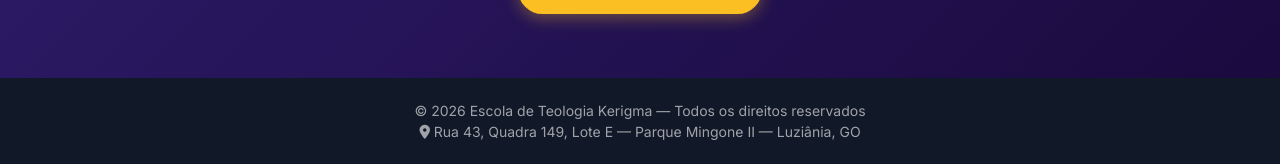
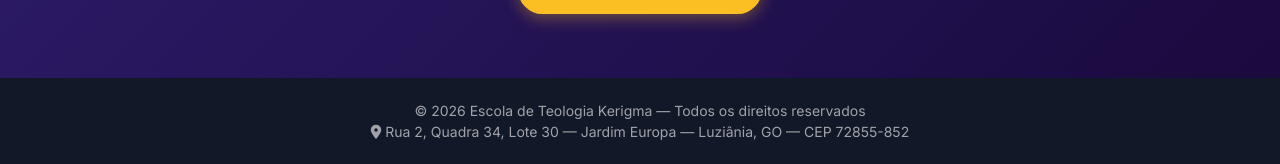
Before and after one commit to 104dk/KerigmaOficial.github.io, a plain HTML site: page index.html in a window 1280 px wide. Shown: the part 1446-1610 px from the top of the page. Drawn offline with Linux system fonts and the light colour scheme.

Commit message:
Atualiza endereço para Jardim Europa

```diff
--- a/index.html
+++ b/index.html
@@ -412,7 +412,7 @@
 
   <footer>
     <p>&copy; 2026 Escola de Teologia Kerigma — Todos os direitos reservados</p>
-    <p style="margin-top:4px;"><i class="fas fa-map-marker-alt"></i> Rua 43, Quadra 149, Lote E — Parque Mingone II — Luziânia, GO</p>
+    <p style="margin-top:4px;"><i class="fas fa-map-marker-alt"></i> Rua 2, Quadra 34, Lote 30 — Jardim Europa — Luziânia, GO — CEP 72855-852</p>
   </footer>
 
   <a href="https://wa.me/5561981897079?text=Ol%C3%A1!%20Gostaria%20de%20saber%20mais%20sobre%20a%20Escola%20de%20Teologia%20Kerigma." target="_blank" class="whatsapp-fab" aria-label="WhatsApp">
```
